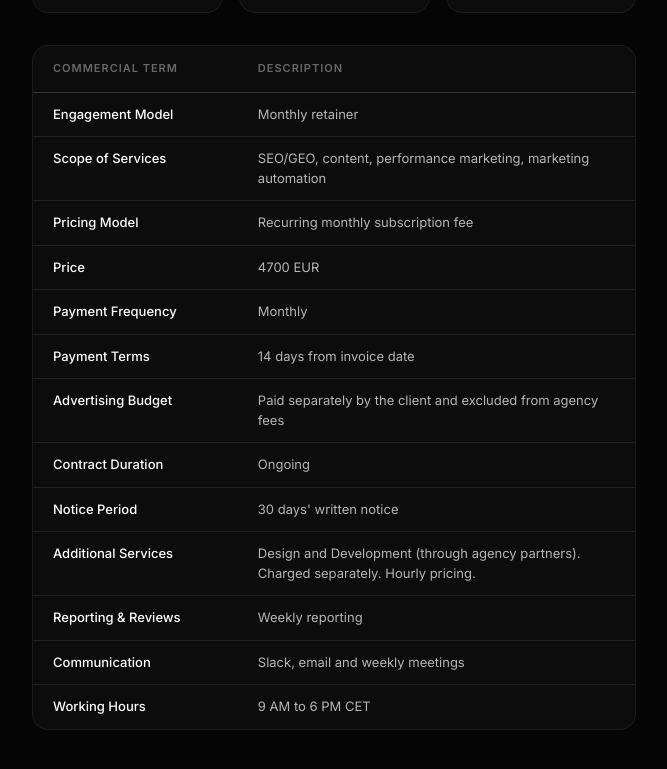
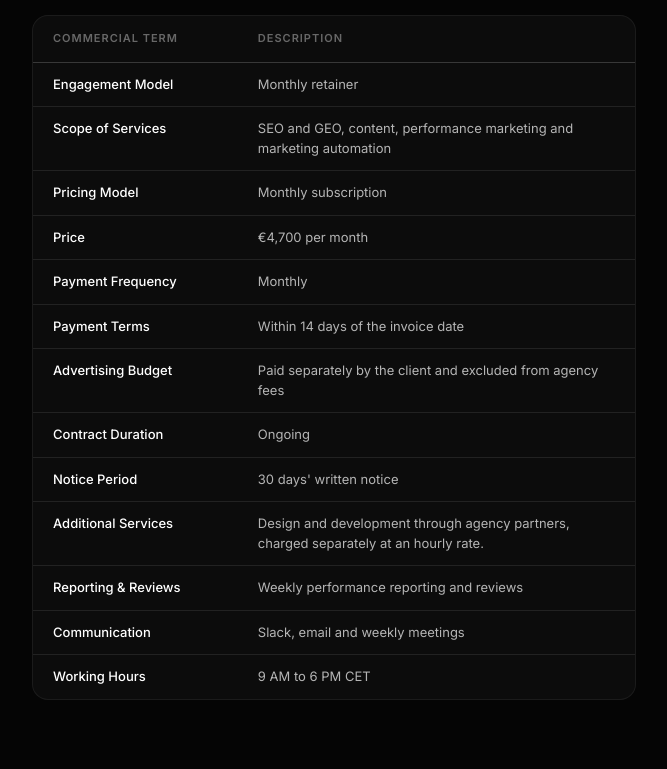
Before and after one commit to Lokesh-dopest/audit-dopest, a plain HTML site: page pyannote/expanded/index.html in a window 1280 px wide. Shown: the part 8634-9403 px from the top of the page, without its empty margins (32-699 px from the left). Drawn offline with Linux system fonts and the light colour scheme.

Commit message:
gram fixes

```diff
--- a/pyannote/expanded/index.html
+++ b/pyannote/expanded/index.html
@@ -606,7 +606,7 @@
             <div class="sec-head"><span class="eyebrow">About Dopest</span></div>
             <h2 class="display h2">Full stack growth.<br>One simple subscription.</h2>
             <p class="desc">
-              We’d love to help Pyannote build, launch, and scale the inbound growth engine you need to unlock your next phase of growth. Commercial terms are detailed in the table at this end of this section.
+              We’d love to help Pyannote build, launch and scale its inbound growth engine. The commercial terms are outlined below.
             </p>
             <div class="about-pillars-grid">
               <div class="about-pillar-card">
@@ -627,16 +627,16 @@
             <thead><tr><th scope="col">Commercial term</th><th scope="col">Description</th></tr></thead>
             <tbody>
               <tr><th scope="row">Engagement Model</th><td>Monthly retainer</td></tr>
-              <tr><th scope="row">Scope of Services</th><td>SEO/GEO, content, performance marketing, marketing automation</td></tr>
-              <tr><th scope="row">Pricing Model</th><td>Recurring monthly subscription fee</td></tr>
-              <tr><th scope="row">Price</th><td>4700 EUR</td></tr>
+              <tr><th scope="row">Scope of Services</th><td>SEO and GEO, content, performance marketing and marketing automation</td></tr>
+              <tr><th scope="row">Pricing Model</th><td>Monthly subscription</td></tr>
+              <tr><th scope="row">Price</th><td>€4,700 per month</td></tr>
               <tr><th scope="row">Payment Frequency</th><td>Monthly</td></tr>
-              <tr><th scope="row">Payment Terms</th><td>14 days from invoice date</td></tr>
+              <tr><th scope="row">Payment Terms</th><td>Within 14 days of the invoice date</td></tr>
               <tr><th scope="row">Advertising Budget</th><td>Paid separately by the client and excluded from agency fees</td></tr>
               <tr><th scope="row">Contract Duration</th><td>Ongoing</td></tr>
               <tr><th scope="row">Notice Period</th><td>30 days' written notice</td></tr>
-              <tr><th scope="row">Additional Services</th><td>Design and Development (through agency partners). Charged separately. Hourly pricing.</td></tr>
-              <tr><th scope="row">Reporting &amp; Reviews</th><td>Weekly reporting</td></tr>
+              <tr><th scope="row">Additional Services</th><td>Design and development through agency partners, charged separately at an hourly rate.</td></tr>
+              <tr><th scope="row">Reporting &amp; Reviews</th><td>Weekly performance reporting and reviews</td></tr>
               <tr><th scope="row">Communication</th><td>Slack, email and weekly meetings</td></tr>
               <tr><th scope="row">Working Hours</th><td>9 AM to 6 PM CET</td></tr>
             </tbody>
```
